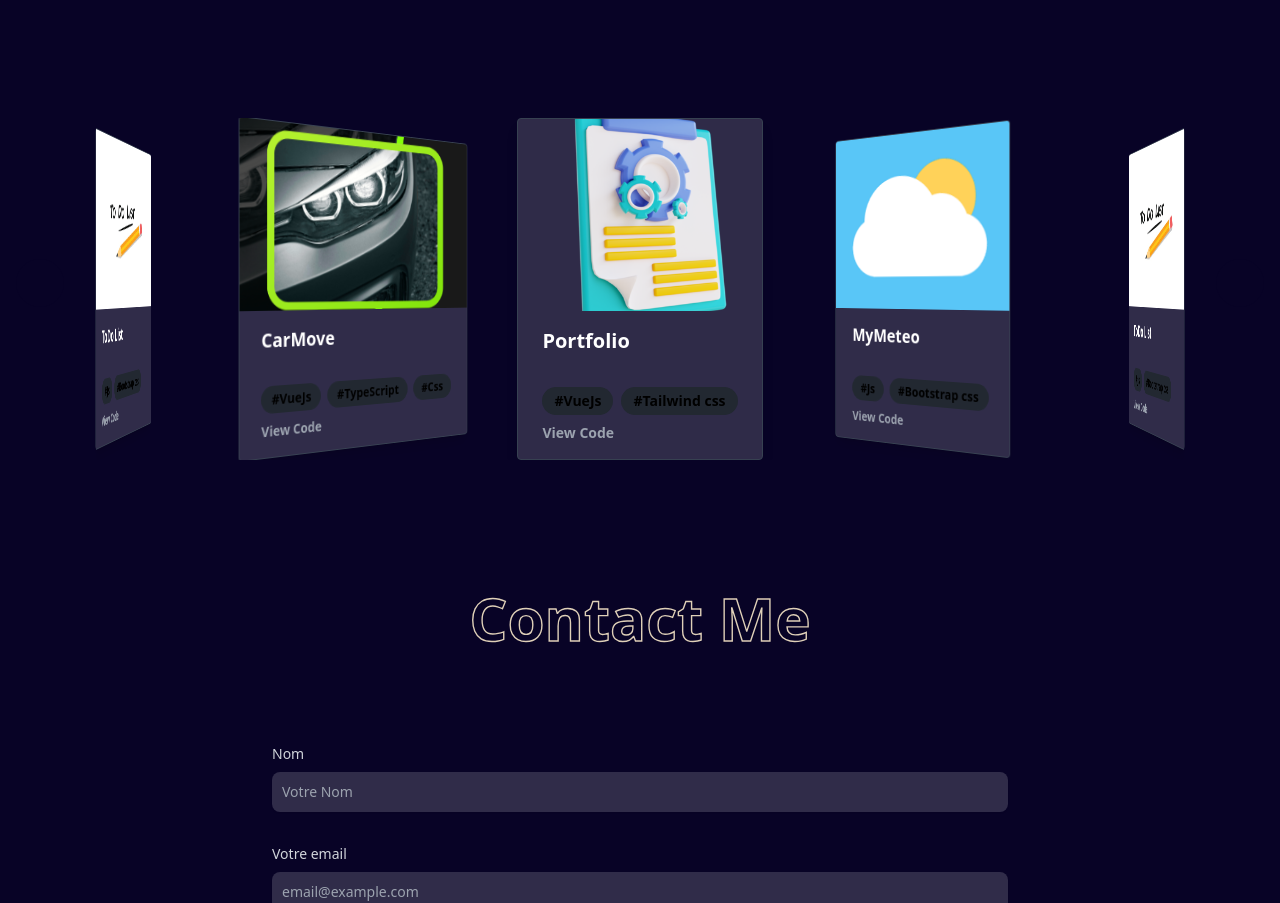
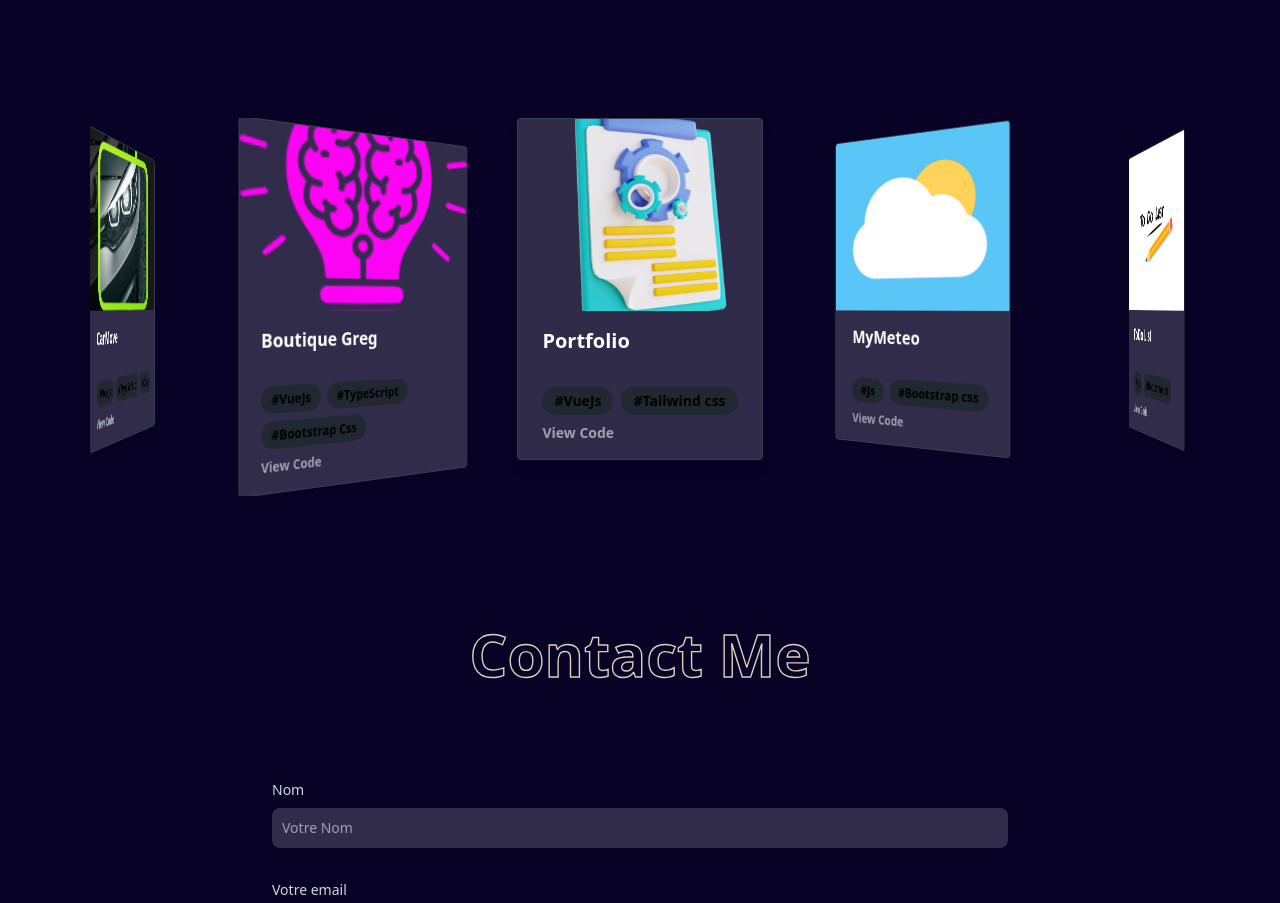
Before and after one commit to j4ll4l/my-portfolio, a Vue app: page / in a window 1280 px wide. Shown: the part 2250-3153 px from the top of the page. Built offline with nearby package versions, Linux system fonts and the light colour scheme; some icons are missing; what tailwindcss-pseudo-elements would draw is missing.

Commit message:
Add New Project

```diff
--- a/src/components/layout/Projects.vue
+++ b/src/components/layout/Projects.vue
@@ -42,6 +42,14 @@ const projects = ref([
     codeLink: "",
   },
   {
+    title: "Boutique Greg",
+    description: "TP Boutique pour apprendre VueJs et Typescript",
+    image: "/logo_tp_boutique.png",
+    tags: ["VueJs", "TypeScript","Bootstrap Css"],
+    liveLinks: "https://github.com/j4ll4l/Boutique-Greg",
+    codeLink: "",
+  },
+  {
     title: "Portfolio",
     description: "Mon portfolio personnel.",
     image: "/portfolio.png",
@@ -71,6 +79,14 @@ const projects = ref([
     image: "/carmove.PNG",
     tags: ["VueJs", "TypeScript","Css"],
     liveLinks: "https://github.com/j4ll4l/CarMove",
+    codeLink: "",
+  },
+  {
+    title: "Boutique Greg",
+    description: "TP Boutique pour apprendre VueJs et Typescript",
+    image: "/logo_tp_boutique.png",
+    tags: ["VueJs", "TypeScript","Bootstrap Css"],
+    liveLinks: "https://github.com/j4ll4l/Boutique-Greg",
     codeLink: "",
   }
 ]);
```
Also changed, not shown: public/logo_tp_boutique.png (added).
